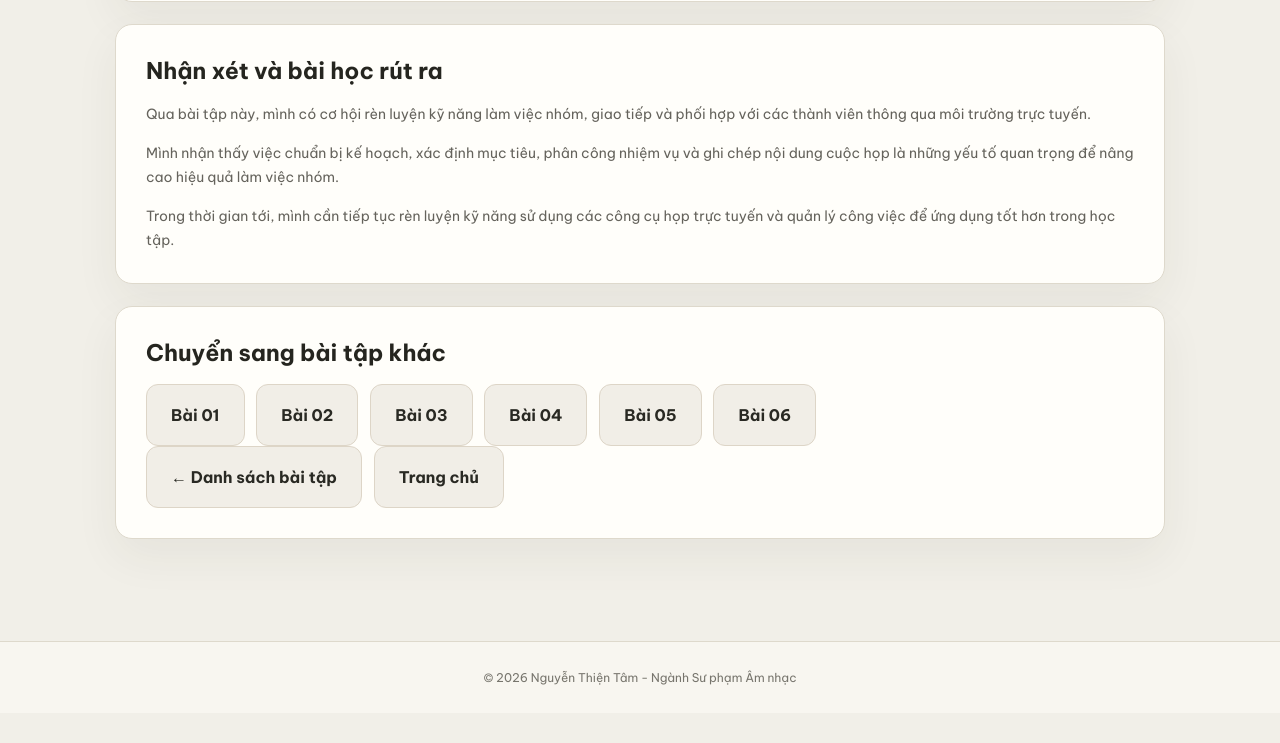
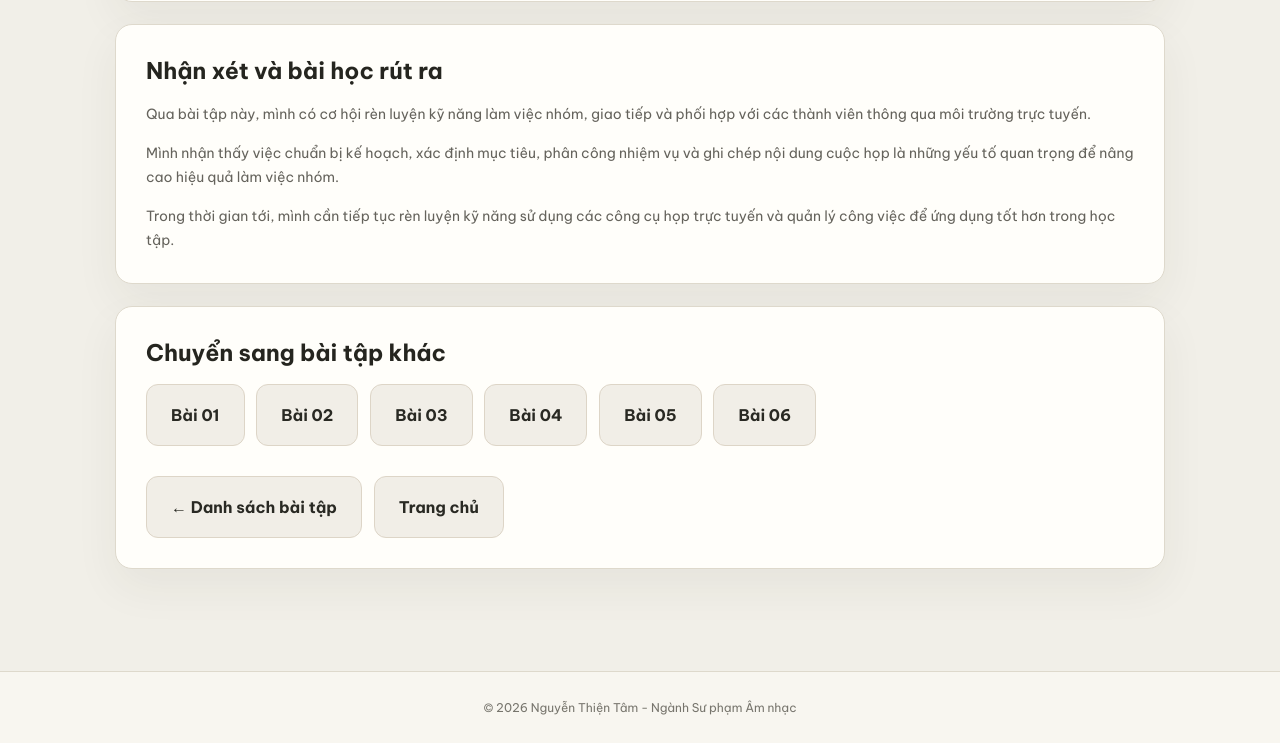
Before and after one commit to tam09072007/Tam09072007-, a plain HTML site: page bai-tap-4.html in a window 1280 px wide. Shown: the part 1805-2548 px from the top of the page. Before the commit the page ends 2518 px from the top, so only its background shows below. Drawn offline with Linux system fonts and the light colour scheme.

Commit message:
Update bai-tap-4.html

```diff
--- a/bai-tap-4.html
+++ b/bai-tap-4.html
@@ -185,7 +185,7 @@
         <a href="bai-tap-6.html" class="btn">Bài 06</a>
     </div>
 
-    <div class="actions">
+    <div class="actions" style="margin-top: 30px;">
         <a href="du-an.html" class="btn">← Danh sách bài tập</a>
         <a href="index.html" class="btn">Trang chủ</a>
     </div>
```
